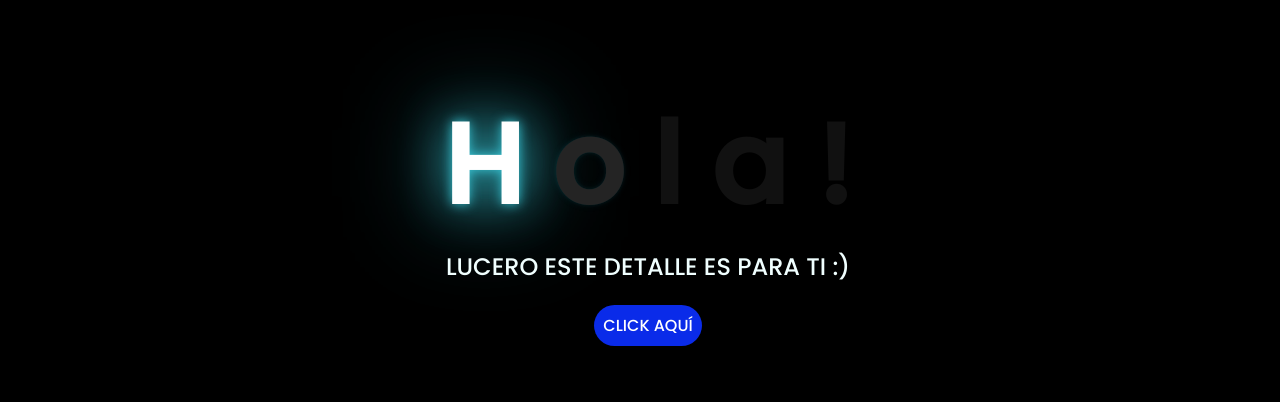
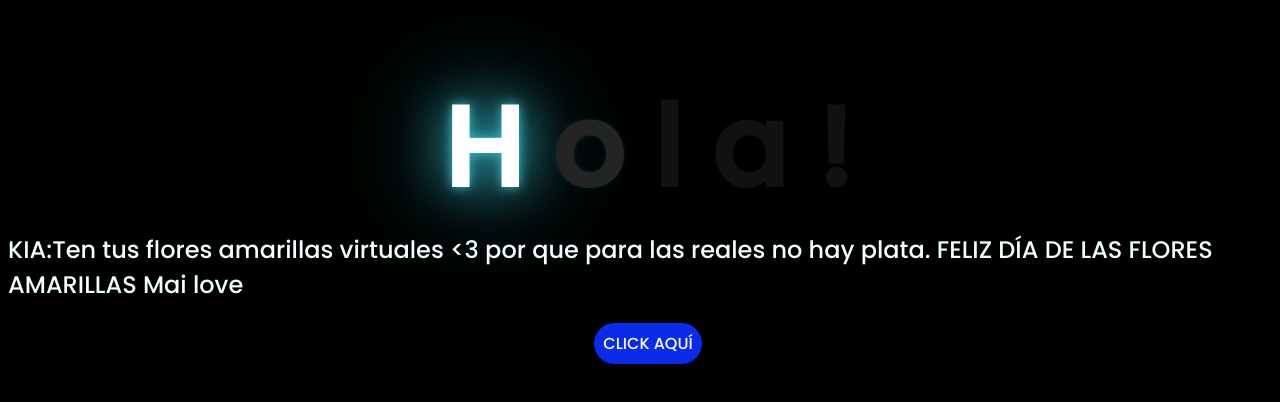
Before and after one commit to yir02/especial-, a plain HTML site: page index.html in a window 1280 px wide. Shown: the part 122-524 px from the top of the page. Drawn offline with Linux system fonts and the light colour scheme.

Commit message:
Update index.html 3

```diff
--- a/index.html
+++ b/index.html
@@ -19,7 +19,8 @@
         <span>!</span>
     </div>
     <div class="description">
-        <span>LUCERO ESTE DETALLE ES PARA TI :)</span>
+        <span>KIA:Ten tus flores amarillas virtuales <3 por que para las reales no hay plata.
+FELIZ DÍA DE LAS FLORES AMARILLAS Mai love</span>
     </div>
     <div class="button">
         <button class="botones">
```
